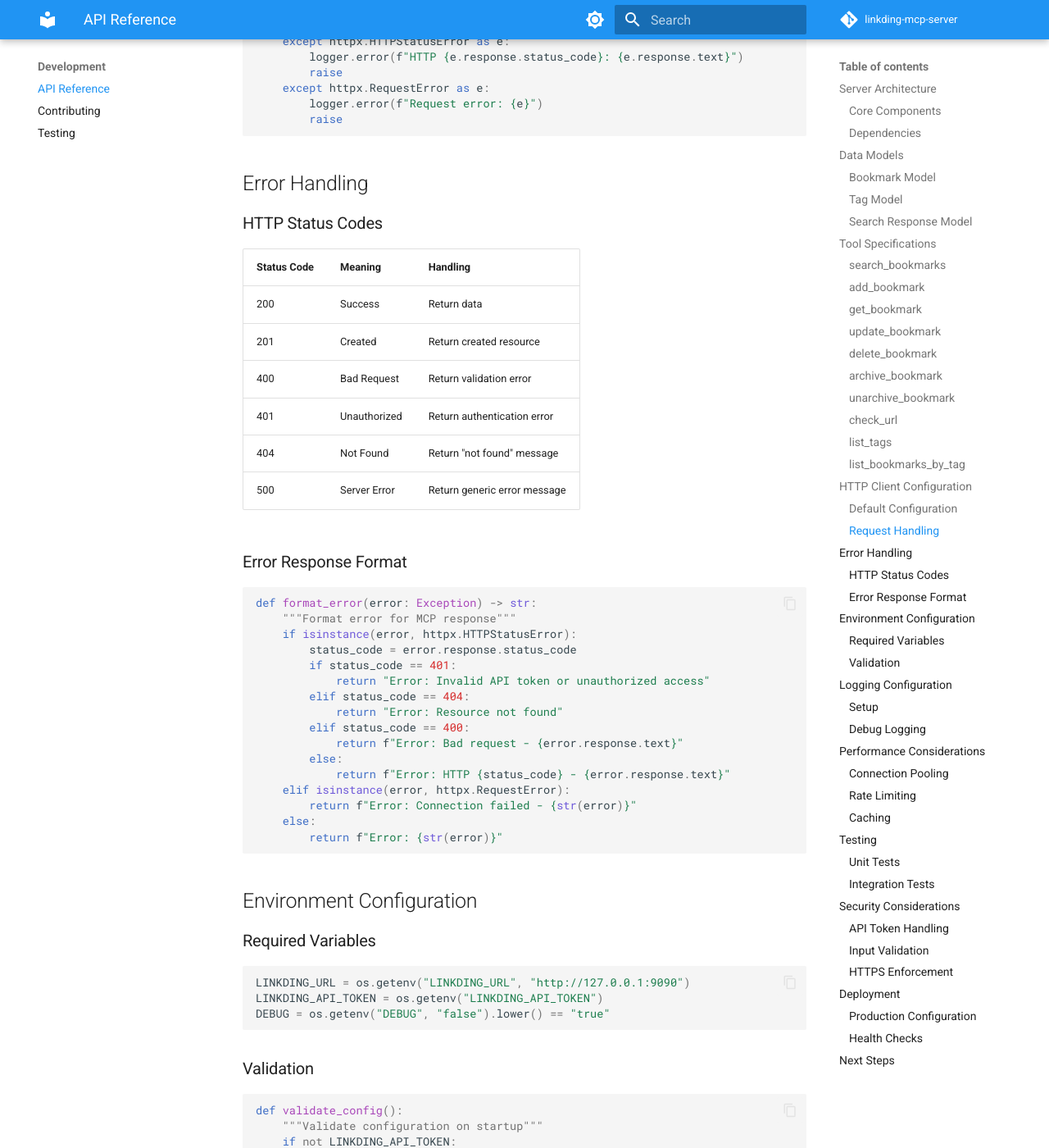
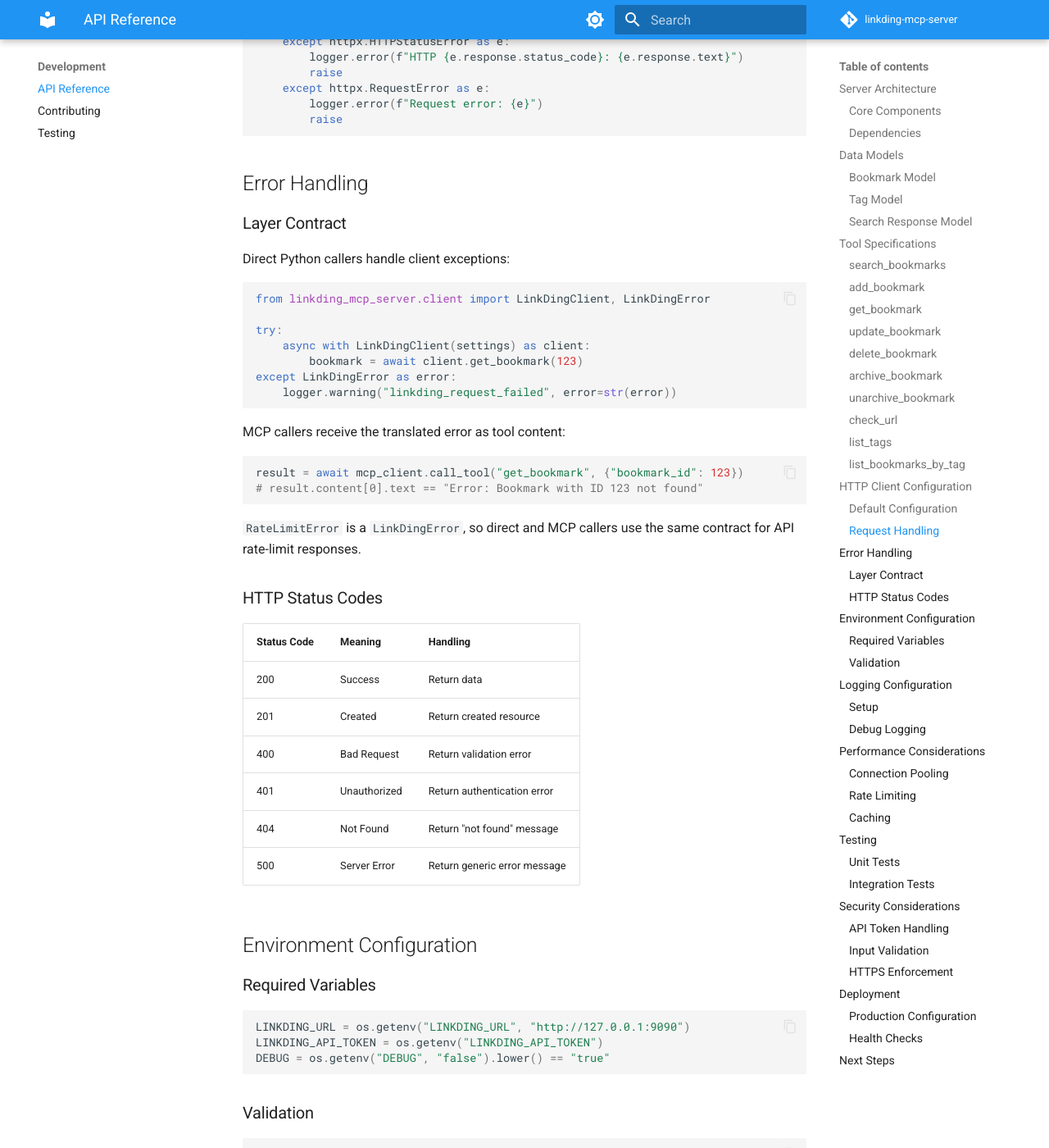
Before and after one commit to jon-the-dev/linkding-mcp-server, an MkDocs documentation site: the page built from docs/api/reference.md, in a window 1280 px wide and 1400 px high, scrolled down 7038 px. Shown: the whole window at 82% size. Built offline with MkDocs 1.6.1 and Material for MkDocs 9.7.7, drawn with Linux system fonts in a browser that asks for light colours; comment, search, counter and statistics services are not loaded.

Commit message:
refactor: standardize client and tool error handling
Closes #12

````diff
--- a/docs/api/reference.md
+++ b/docs/api/reference.md
@@ -342,6 +342,30 @@ async def make_request(method: str, endpoint: str, **kwargs) -> dict:
 
 ## Error Handling
 
+### Layer Contract
+
+Direct Python callers handle client exceptions:
+
+```python
+from linkding_mcp_server.client import LinkDingClient, LinkDingError
+
+try:
+    async with LinkDingClient(settings) as client:
+        bookmark = await client.get_bookmark(123)
+except LinkDingError as error:
+    logger.warning("linkding_request_failed", error=str(error))
+```
+
+MCP callers receive the translated error as tool content:
+
+```python
+result = await mcp_client.call_tool("get_bookmark", {"bookmark_id": 123})
+# result.content[0].text == "Error: Bookmark with ID 123 not found"
+```
+
+`RateLimitError` is a `LinkDingError`, so direct and MCP callers use the same
+contract for API rate-limit responses.
+
 ### HTTP Status Codes
 
 | Status Code | Meaning | Handling |
@@ -352,27 +376,6 @@ async def make_request(method: str, endpoint: str, **kwargs) -> dict:
 | 401 | Unauthorized | Return authentication error |
 | 404 | Not Found | Return "not found" message |
 | 500 | Server Error | Return generic error message |
-
-### Error Response Format
-
-```python
-def format_error(error: Exception) -> str:
-    """Format error for MCP response"""
-    if isinstance(error, httpx.HTTPStatusError):
-        status_code = error.response.status_code
-        if status_code == 401:
-            return "Error: Invalid API token or unauthorized access"
-        elif status_code == 404:
-            return "Error: Resource not found"
-        elif status_code == 400:
-            return f"Error: Bad request - {error.response.text}"
-        else:
-            return f"Error: HTTP {status_code} - {error.response.text}"
-    elif isinstance(error, httpx.RequestError):
-        return f"Error: Connection failed - {str(error)}"
-    else:
-        return f"Error: {str(error)}"
-```
 
 ## Environment Configuration
 
````
Also changed, not shown: docs/development/contributing.md (+9 -5 lines), docs/tools/overview.md (+8 -5 lines), 4 other files.
